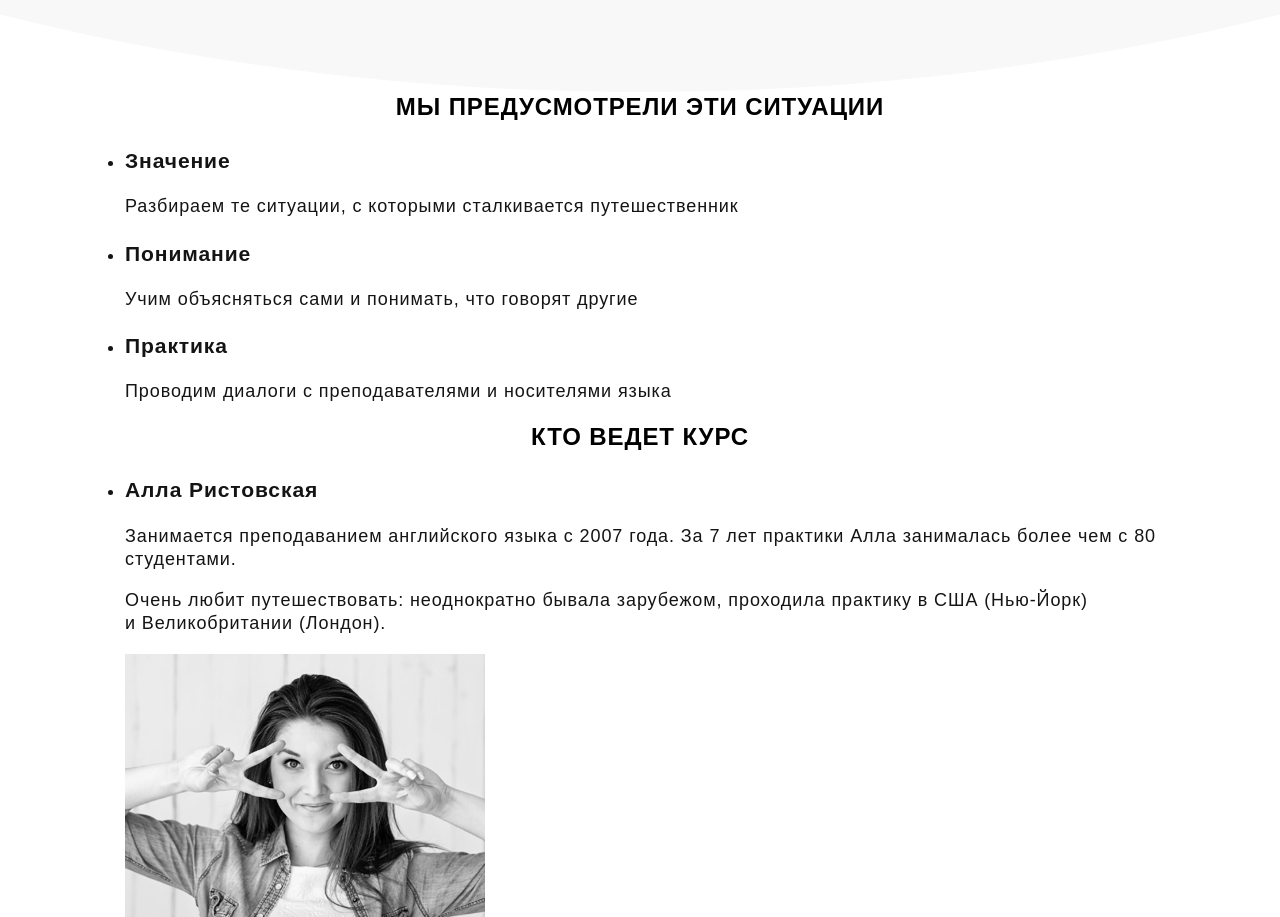
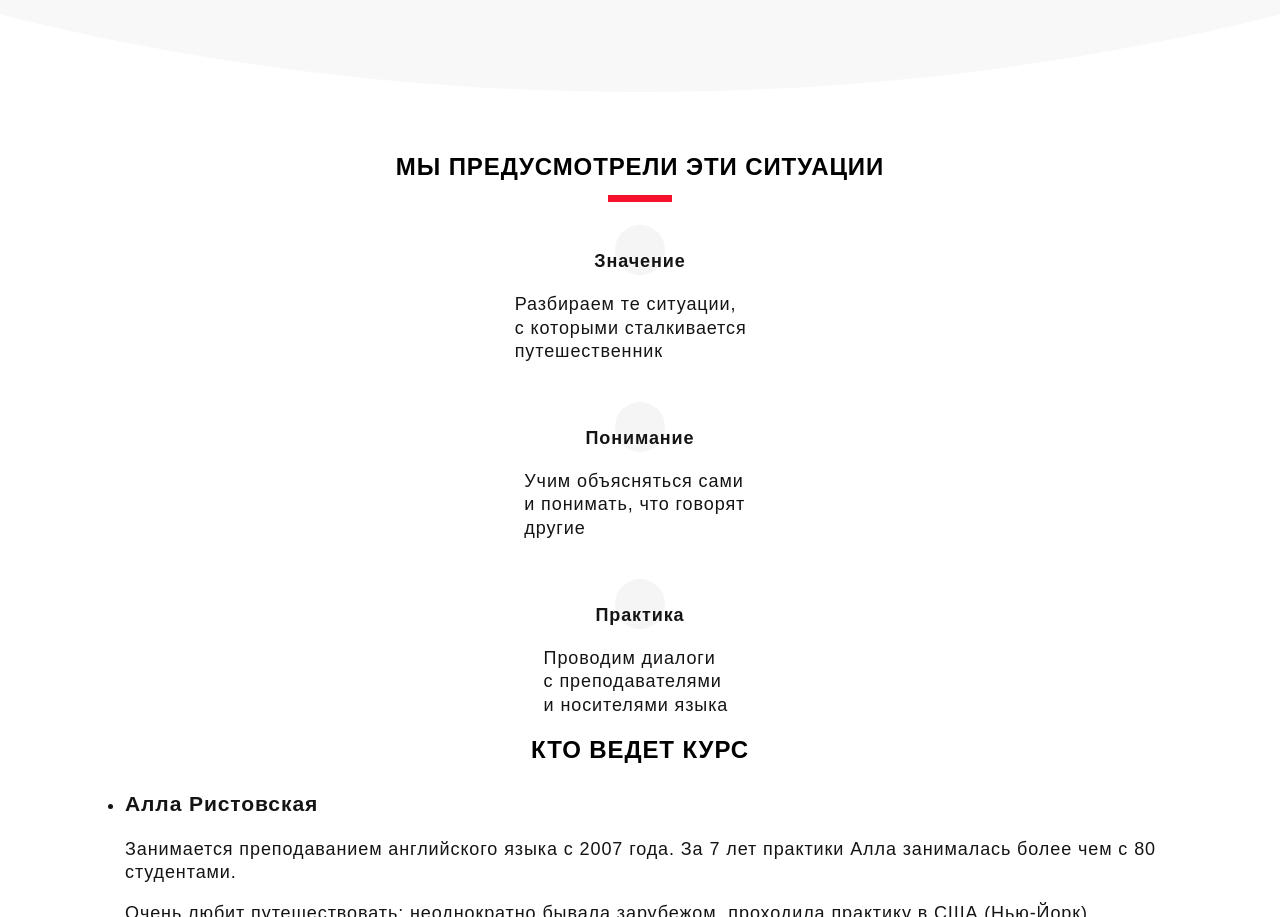
Before and after one commit to owlrik/markup-yes, a website: page src/html/index.html in a window 1280 px wide. Shown: the part 3206-4123 px from the top of the page. Drawn offline with nearby package versions, Linux system fonts and the light colour scheme; files that its build step writes are made by us from their sources; files whose address does not match are found by name.

Commit message:
Стилизован блок solutions

```diff
--- a/src/html/index.html
+++ b/src/html/index.html
@@ -127,20 +127,20 @@
     <section class="solutions">
       <div class="container">
         <div class="solutions__inner">
-          <h2 class="title solutions__title">Мы&nbsp;предусмотрели эти ситуации</h2>
+          <h2 class="title title--decorated solutions__title">Мы&nbsp;предусмотрели эти ситуации</h2>
 
           <ul class="solutions__list">
-            <li class="solutions__item">
+            <li class="solutions__item solutions__item--meaning">
               <h3 class="solutions__item-title">Значение</h3>
               <p class="solutions__item-text">Разбираем те&nbsp;ситуации, с&nbsp;которыми сталкивается путешественник</p>
             </li>
 
-            <li class="solutions__item">
+            <li class="solutions__item solutions__item--understanding">
               <h3 class="solutions__item-title">Понимание</h3>
               <p class="solutions__item-text">Учим объясняться сами и&nbsp;понимать, что говорят другие</p>
             </li>
 
-            <li class="solutions__item">
+            <li class="solutions__item solutions__item--practice">
               <h3 class="solutions__item-title">Практика</h3>
               <p class="solutions__item-text">Проводим диалоги с&nbsp;преподавателями и&nbsp;носителями языка</p>
             </li>
--- /dev/null
+++ b/src/sass/blocks/_solutions.scss
@@ -0,0 +1,58 @@
+.solutions__inner {
+  padding-top: px-to-rem(60);
+}
+
+.solutions__title {
+  margin-bottom: 2em;
+}
+
+.solutions__list {
+  margin: 0;
+  padding: 0;
+  list-style: none;
+}
+
+.solutions__item {
+  &:not(:last-child) {
+    margin-bottom: 3.57em;
+  }
+}
+
+.solutions__item--meaning .solutions__item-text {
+  max-width: 13.92em;
+}
+
+.solutions__item--understanding .solutions__item-text {
+  max-width: 12.86em;
+}
+
+.solutions__item--practice .solutions__item-text {
+  max-width: 10.71em;
+}
+
+.solutions__item-title {
+  position: relative;
+  margin: 0 0 1.1em;
+  font-weight: 900;
+  font-size: 1em;
+  text-align: center;
+
+  &::after {
+    content: "";
+    position: absolute;
+    top: -25px;
+    left: 50%;
+    z-index: -1;
+    display: block;
+    width: 50px;
+    height: 50px;
+    background-color: #f5f5f5;
+    border-radius: 50%;
+    transform: translateX(-50%);
+  }
+}
+
+.solutions__item-text {
+  margin-right: auto;
+  margin-left: auto;
+}
--- a/src/sass/style.scss
+++ b/src/sass/style.scss
@@ -25,3 +25,4 @@
 @import "blocks/head";
 @import "blocks/problems";
 @import "blocks/problems-item";
+@import "blocks/solutions";
```
